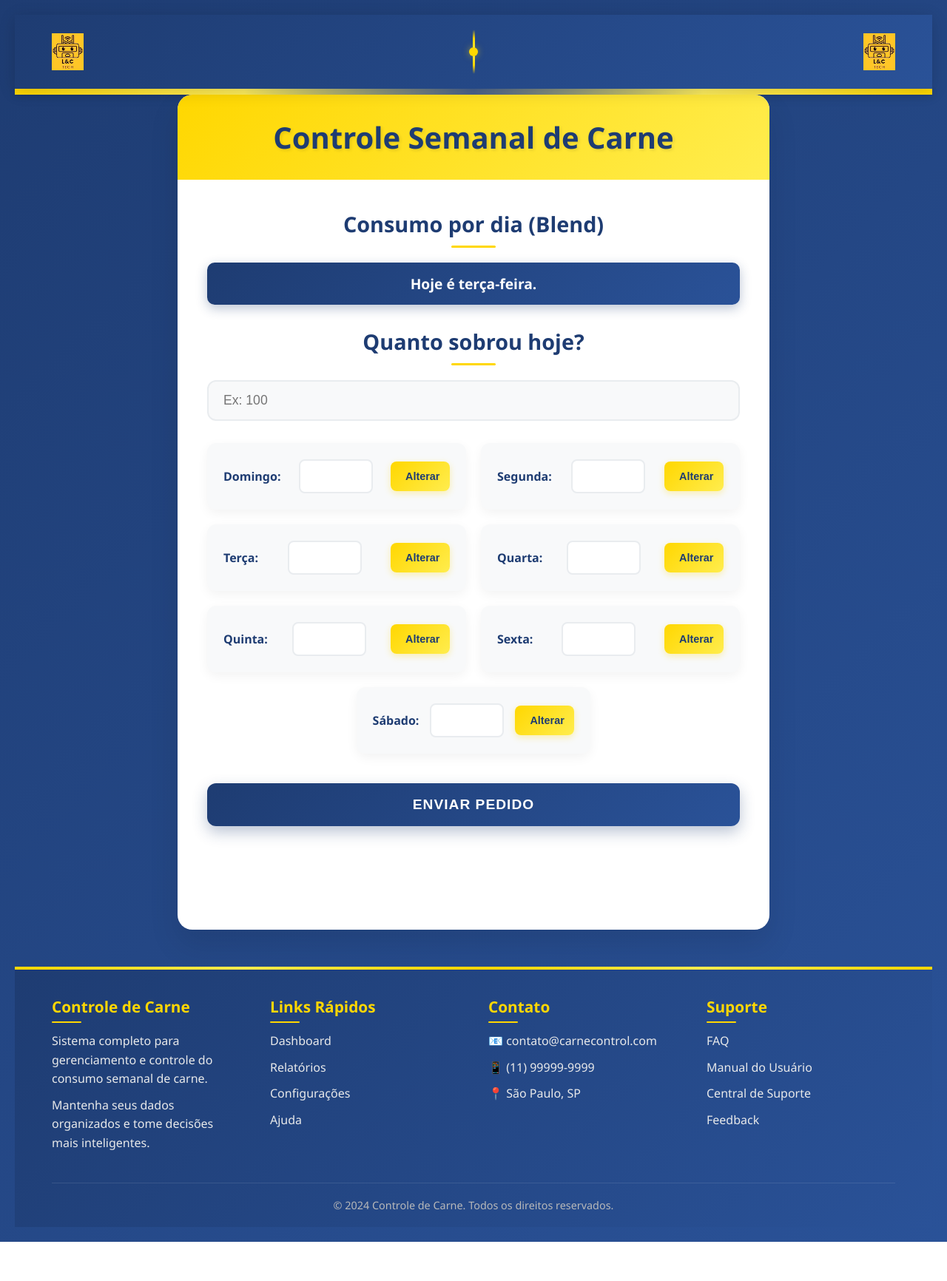
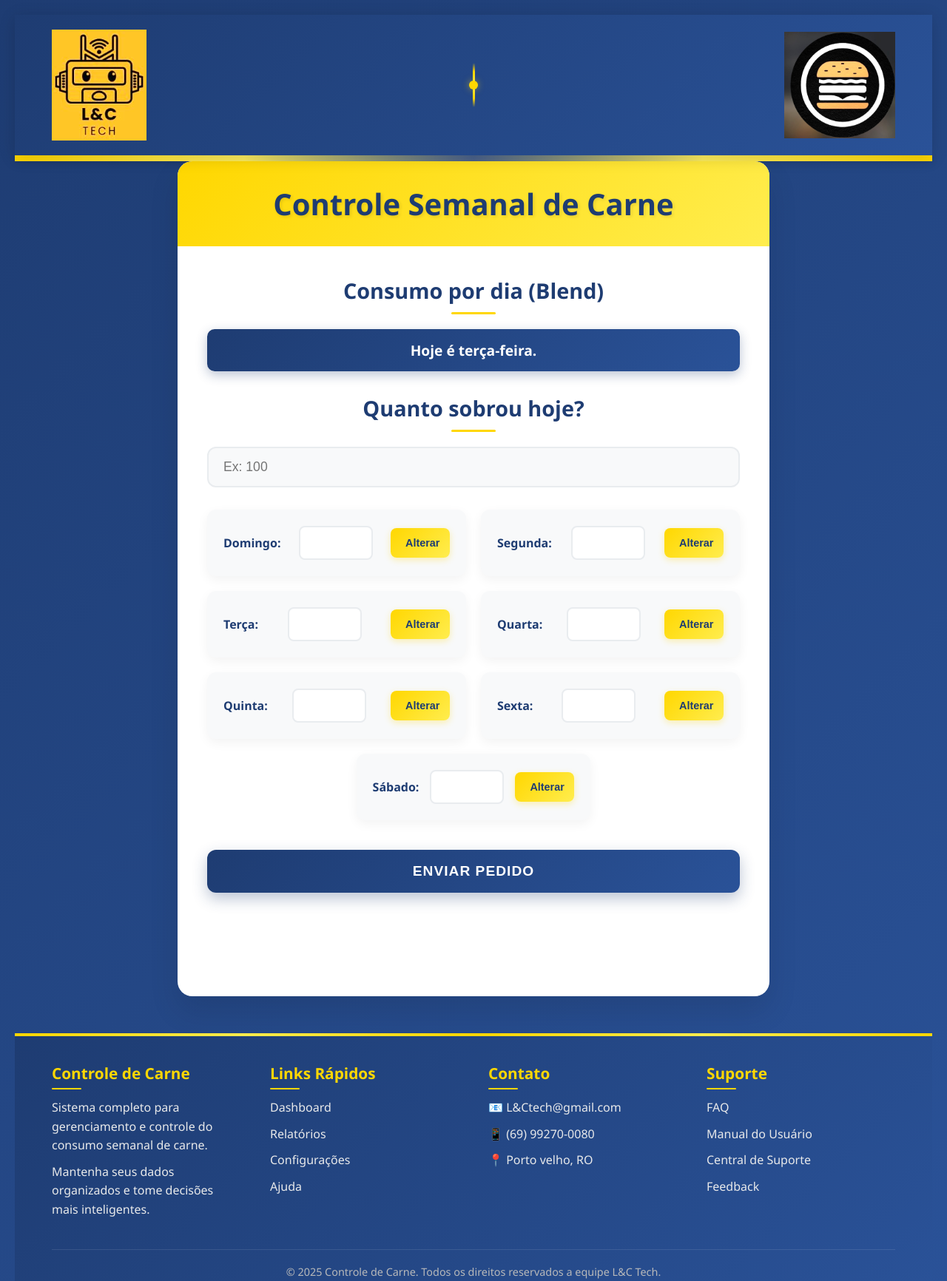
Before and after one commit to SemfazConsulta/AutoZapLegit, a website: page public/index.html in a window 1280 px wide. Shown: the top 1732 px of the page at 74% size. Before the commit the page ends 1679 px from the top, so only its background shows below. Drawn offline with Linux system fonts and the light colour scheme; no server answers.

Commit message:
Adição-de-logo-Bartô

```diff
--- a/public/index.html
+++ b/public/index.html
@@ -16,7 +16,7 @@
     <div class="header-divider"></div>
 
     <div class="logo-right">
-      <img src="LogoL&C.jpg" alt="Logo Direita" class="logo-img">
+      <img src="Imagem-PNG.jpg" alt="Logo Direita" class="logo-img">
     </div>
   </div>
 </header>
@@ -100,9 +100,9 @@
       <div class="footer-section">
         <h3>Contato</h3>
         <ul>
-          <li>📧 contato@carnecontrol.com</li>
-          <li>📱 (11) 99999-9999</li>
-          <li>📍 São Paulo, SP</li>
+          <li>📧 L&Ctech@gmail.com</li>
+          <li>📱 (69) 99270-0080</li>
+          <li>📍 Porto velho, RO</li>
         </ul>
       </div>
 
@@ -118,7 +118,7 @@
     </div>
 
     <div class="footer-bottom">
-      <p>&copy; 2024 Controle de Carne. Todos os direitos reservados.</p>
+      <p>&copy; 2025 Controle de Carne. Todos os direitos reservados a equipe L&C Tech.</p>
     </div>
   </div>
 </footer>
--- a/public/style.css
+++ b/public/style.css
@@ -451,9 +451,9 @@ button[type="submit"]:active {
 }
 
 .logo-img {
-  height: 50px;
+  height: 150px;
   width: auto;
-  max-width: 120px;
+  max-width: 150px;
   object-fit: contain;
   transition: transform 0.3s ease, filter 0.3s ease;
   filter: brightness(1.1);
```
Also changed, not shown: public/Imagem-PNG.jpg (added).
